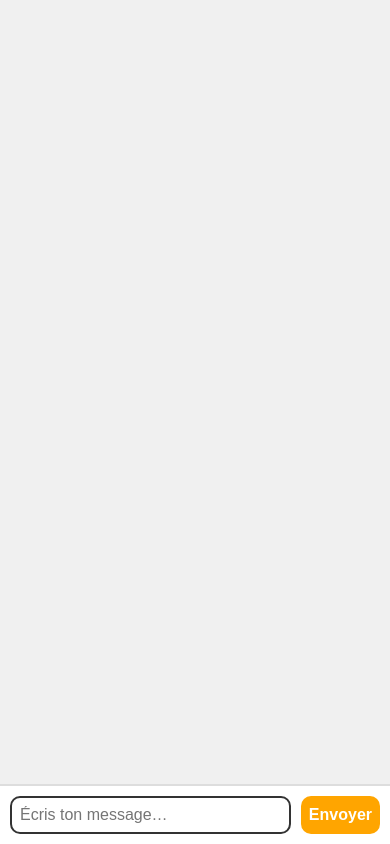
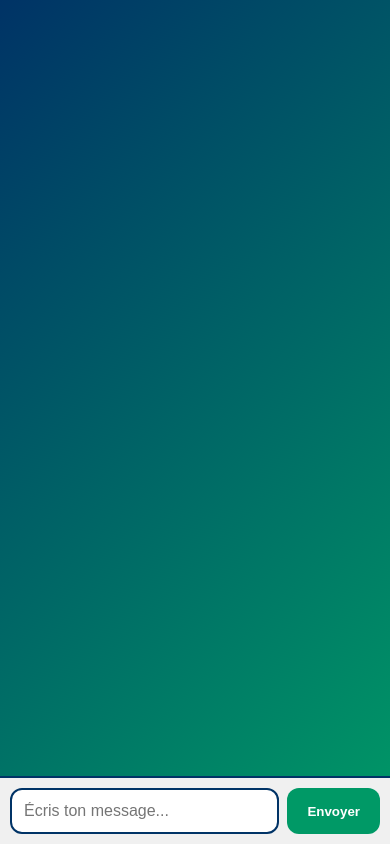
Before and after one commit to Tigroufou29/searxng-chat-agent, a Flask app: page / in a window 390 px wide. Run offline with Flask 3, Linux system fonts and the light colour scheme.

Commit message:
Update chat.html

```diff
--- a/templates/chat.html
+++ b/templates/chat.html
@@ -2,229 +2,134 @@
 <html lang="fr">
 <head>
   <meta charset="UTF-8">
-  <meta name="viewport" content="width=device-width, initial-scale=1.0, maximum-scale=1.0, user-scalable=no">
-  <title>Chat Lusk.bzh</title>
+  <meta name="viewport" content="width=device-width, initial-scale=1.0">
+  <title>Lusk Agent</title>
   <style>
     body {
-      font-family: "Comic Sans MS", cursive, sans-serif;
-      background: #f0f0f0;
+      font-family: "Segoe UI", sans-serif;
+      background: linear-gradient(135deg, #003366, #009966);
+      margin: 0;
+      height: 100vh;
       display: flex;
       flex-direction: column;
-      height: 100vh;
-      margin: 0;
     }
-
     #chat-container {
       flex: 1;
-      overflow-y: auto;
-      padding: 10px;
       display: flex;
       flex-direction: column;
-      gap: 12px;
+      padding: 10px;
+      overflow-y: auto;
     }
-
-    .bubble-wrapper {
-      display: flex;
-      align-items: flex-end;
-      gap: 8px;
+    .bubble {
+      max-width: 75%;
+      padding: 12px 16px;
+      margin: 8px;
+      border-radius: 18px;
+      position: relative;
+      word-wrap: break-word;
     }
-
-    .bubble {
-      max-width: 70%;
-      padding: 12px 18px;
-      border-radius: 20px;
-      line-height: 1.4;
-      position: relative;
-      display: inline-block;
-      animation: pop 0.3s ease;
-      word-wrap: break-word;
-      color: #fff;
-      font-weight: bold;
+    .user {
+      align-self: flex-end;
+      background: #ffffff;
+      color: #003366;
+      border: 2px solid #003366;
     }
-
-    .user {
-      background: linear-gradient(120deg, #FFA500, #FFB347);
-      border: 2px solid #FF8C00;
-      margin-left: auto;
-      border-bottom-right-radius: 4px;
-    }
-
     .user::after {
       content: "";
       position: absolute;
       right: -10px;
-      bottom: 10px;
-      width: 0;
-      height: 0;
-      border-left: 12px solid #FF8C00;
-      border-top: 10px solid transparent;
-      border-bottom: 10px solid transparent;
+      top: 15px;
+      border: 10px solid transparent;
+      border-left-color: #ffffff;
     }
-
     .bot {
-      background: linear-gradient(120deg, #0078D7, #4DA6FF);
-      border: 2px solid #005A9E;
-      margin-right: auto;
-      border-bottom-left-radius: 4px;
+      align-self: flex-start;
+      background: #003366;
+      color: #ffffff;
     }
-
     .bot::after {
       content: "";
       position: absolute;
       left: -10px;
-      bottom: 10px;
-      width: 0;
-      height: 0;
-      border-right: 12px solid #005A9E;
-      border-top: 10px solid transparent;
-      border-bottom: 10px solid transparent;
+      top: 15px;
+      border: 10px solid transparent;
+      border-right-color: #003366;
     }
-
-    .avatar {
-      width: 40px;
-      height: 40px;
-      border-radius: 50%;
-      display: flex;
-      align-items: center;
-      justify-content: center;
-      font-weight: bold;
-      color: white;
-      font-size: 18px;
-    }
-
-    .avatar-user {
-      background: #FFA500;
-    }
-
-    .avatar-bot {
-      background: #0078D7;
-    }
-
-    @keyframes pop {
-      0% { transform: scale(0.8); opacity: 0; }
-      100% { transform: scale(1); opacity: 1; }
-    }
-
-    #input-area {
+    #input-container {
       display: flex;
       padding: 10px;
-      background: #fff;
-      border-top: 2px solid #ddd;
+      background: #f0f0f0;
+      border-top: 2px solid #003366;
     }
-
     #message-input {
       flex: 1;
-      padding: 10px;
-      border: 2px solid #333;
-      border-radius: 10px;
-      font-size: 16px; /* évite le zoom automatique */
+      padding: 12px;
+      border: 2px solid #003366;
+      border-radius: 12px;
+      font-size: 16px;
     }
-
-    button {
-      margin-left: 10px;
-      padding: 10px 18px;
+    #send-btn {
+      margin-left: 8px;
+      padding: 12px 20px;
       border: none;
-      border-radius: 10px;
-      background: #FFA500;
+      border-radius: 12px;
+      background: #009966;
       color: white;
-      font-size: 16px; /* cohérent avec l’input */
+      font-weight: bold;
       cursor: pointer;
-      transition: 0.2s;
-      font-weight: bold;
     }
-
-    button:hover {
-      background: #FFB347;
-    }
-
-    @media (max-width: 600px) {
-      .bubble {
-        max-width: 85%;
-        font-size: 14px;
-        padding: 10px 14px;
-      }
-
-      button, #message-input {
-        font-size: 16px; /* garder >=16px pour éviter le zoom */
-        padding: 8px;
-      }
-
-      .avatar {
-        width: 30px;
-        height: 30px;
-        font-size: 14px;
-      }
+    #send-btn:hover {
+      background: #007744;
     }
   </style>
 </head>
 <body>
   <div id="chat-container"></div>
-  <div id="input-area">
-    <input id="message-input"
-           type="text"
-           placeholder="Écris ton message…"
-           inputmode="text"
-           enterkeyhint="send" />
-    <button onclick="sendMessage()">Envoyer</button>
+  <div id="input-container">
+    <input id="message-input" type="text" placeholder="Écris ton message..." autocomplete="off">
+    <button id="send-btn">Envoyer</button>
   </div>
 
   <script>
     const chatContainer = document.getElementById("chat-container");
     const input = document.getElementById("message-input");
+    const sendBtn = document.getElementById("send-btn");
 
-    function addBubble(text, sender) {
-      const wrapper = document.createElement("div");
-      wrapper.classList.add("bubble-wrapper");
-
-      const bubble = document.createElement("div");
-      bubble.classList.add("bubble", sender);
-      bubble.innerText = text;
-
-      const avatar = document.createElement("div");
-      avatar.classList.add("avatar", sender === "user" ? "avatar-user" : "avatar-bot");
-      avatar.innerText = sender === "user" ? "👤" : "🤖";
-
-      if (sender === "user") {
-        wrapper.style.justifyContent = "flex-end";
-        wrapper.appendChild(bubble);
-        wrapper.appendChild(avatar);
-      } else {
-        wrapper.style.justifyContent = "flex-start";
-        wrapper.appendChild(avatar);
-        wrapper.appendChild(bubble);
-      }
-
-      chatContainer.appendChild(wrapper);
+    function addMessage(text, sender) {
+      const div = document.createElement("div");
+      div.className = "bubble " + sender;
+      div.textContent = text;
+      chatContainer.appendChild(div);
       chatContainer.scrollTop = chatContainer.scrollHeight;
     }
 
     async function sendMessage() {
-      const text = input.value.trim();
-      if (!text) return;
-      addBubble(text, "user");
+      const message = input.value.trim();
+      if (!message) return;
+      addMessage(message, "user");
       input.value = "";
 
       try {
-        const response = await fetch("/chat_api", {
+        const res = await fetch(window.location.origin + "/chat_api", {
           method: "POST",
           headers: { "Content-Type": "application/json" },
-          body: JSON.stringify({ message: text })
+          body: JSON.stringify({ message })
         });
-        const data = await response.json();
-        if (data.choices) {
-          addBubble(data.choices[0].message.content, "bot");
-        } else if (data.error) {
-          addBubble("⚠️ Erreur: " + data.error, "bot");
+        const data = await res.json();
+        if (data.reply) {
+          addMessage(data.reply, "bot");
+        } else {
+          addMessage("⚠️ Erreur: " + JSON.stringify(data), "bot");
         }
       } catch (err) {
-        addBubble("⚠️ Problème réseau", "bot");
+        addMessage("⚠️ Erreur réseau : " + err.message, "bot");
       }
     }
 
-    // ✅ fonctionne sur desktop + mobile
-    input.addEventListener("keydown", function(e) {
+    sendBtn.addEventListener("click", sendMessage);
+    input.addEventListener("keypress", function(e) {
       if (e.key === "Enter") {
-        e.preventDefault(); // empêche le saut de ligne
+        e.preventDefault();
         sendMessage();
       }
     });
```
